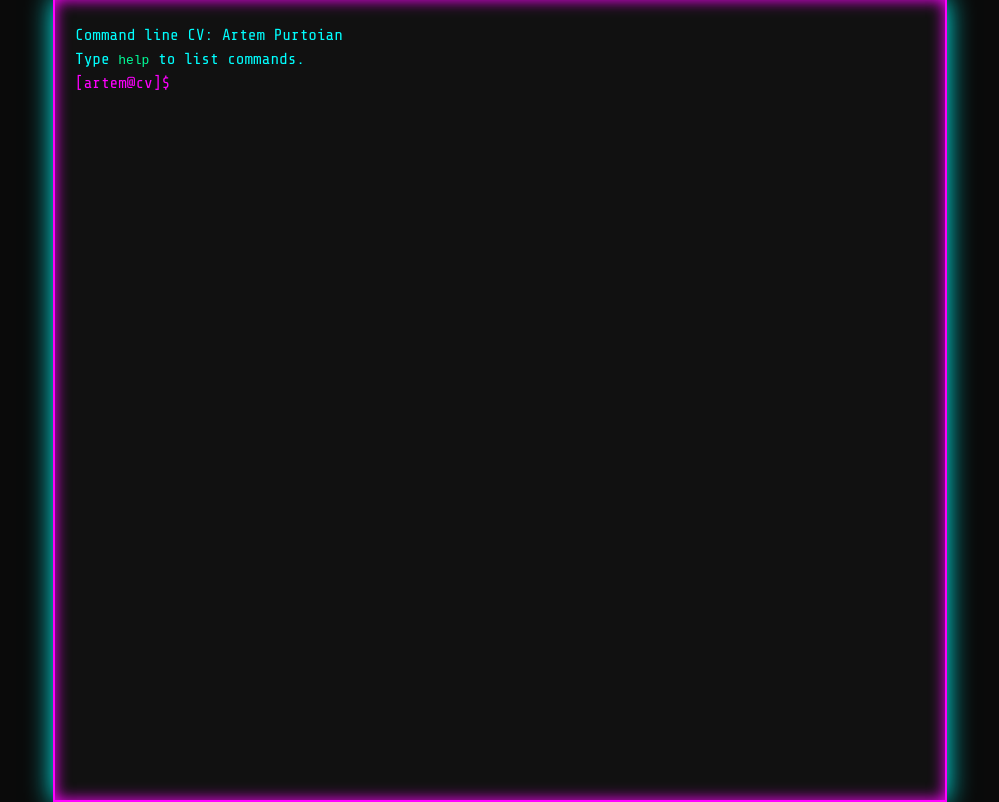
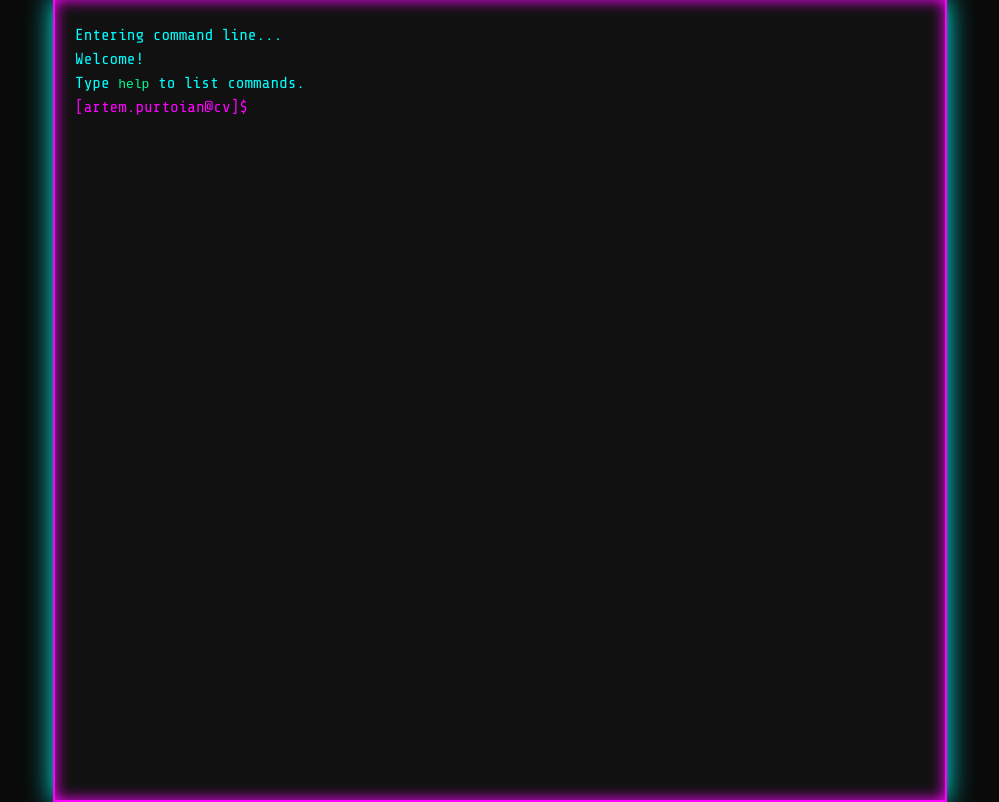
Before and after one commit to ArtemPurtoian/ArtemPurtoian.github.io, a plain HTML site: page index.html in a window 1280 px wide. Shown: the whole page, without its empty margins (140-1139 px from the left). Drawn offline with nearby package versions, Linux system fonts and the light colour scheme.

Commit message:
refactoring

```diff
--- a/index.html
+++ b/index.html
@@ -2,18 +2,19 @@
 <html lang="en">
 <head>
   <meta charset="UTF-8" />
-  <title>Command line CV - Artem Purtoian</title>
+  <title>Command Line Interface CV - Artem Purtoian</title>
   <meta name="viewport" content="width=device-width, initial-scale=1.0" />
   <link rel="stylesheet" href="style.css">
   <style>@import url('https://fonts.googleapis.com/css2?family=Share+Tech+Mono&display=swap');</style>
 </head>
 <body>
   <div class="terminal" id="terminal">
-    <div class="output">Command line CV: Artem Purtoian</div>
-    <div class="output">Type <code>help</code> to list commands.</div>
-    <div class="line">
-      <span class="prompt">[artem@cv]$&nbsp;</span>
-      <input type="text" class="input" autofocus id="input">
+    <div id="history">
+      </div>
+
+    <div class="line" id="input-line" style="display: none;">
+      <span class="prompt">[artem.purtoian@cv]$&nbsp;</span>
+      <input type="text" class="input" autofocus id="input" autocomplete="off" spellcheck="false">
     </div>
   </div>
   <script src="script.js"></script>
--- a/script.js
+++ b/script.js
@@ -1,108 +1,183 @@
+// DOM Element References
 const input = document.getElementById('input');
 const terminal = document.getElementById('terminal');
+const inputLine = document.getElementById('input-line');
+const historyContainer = document.getElementById('history');
 
+// Helper function to create a delay (in milliseconds) using Promises
+const delay = (ms) => new Promise(resolve => setTimeout(resolve, ms));
+
+/**
+ * Simulates a terminal boot sequence with an animated ellipsis
+ */
+async function runBootSequence() {
+  // Создаем элемент для текста загрузки
+  const loaderDiv = document.createElement('div');
+  loaderDiv.className = 'output';
+  loaderDiv.textContent = 'Entering command line';
+  historyContainer.appendChild(loaderDiv);
+
+  // Append 3 dots sequentially with a 300ms delay between each
+  for (let i = 0; i < 3; i++) {
+    await delay(300);
+    loaderDiv.textContent += '.';
+  }
+
+  // Short pause after the final dot for a smoother visual transition
+  await delay(300);
+
+  // Render the initial welcome messages
+  addLine("Welcome!");
+  addLine('Type <code>help</code> to list commands.');
+
+  // Reveal the command line prompt and transfer focus to the input field
+  inputLine.style.display = 'flex';
+  input.focus();
+}
+
+// Initialize the boot sequence immediately upon script load
+runBootSequence();
+
+// Command history tracking
+const commandHistory = [];
+let historyIndex = -1;
+
+// Command registry containing data arrays for terminal output
 const commands = {
   help: [
     "Available commands:",
-    "about       - Short summary",
+    "info        - Short summary",
     "exp         - Work history",
-    "skill       - Tech stack",
+    "skills      - Tech stack",
     "edu         - Education",
     "cert        - Certifications",
-    "contact     - How to reach me",
-    "clear       - Clear screen"
+    "contact     - Contact me",
+    "clear       - Clear terminal"
   ],
-  about: [
-    "Experienced QA Engineer skilled in Web, API, DB, and Cloud testing,",
-    "with a good understanding of automation tools.",
-    "Clear communicator who works effectively in international teams."
+  info: [
+    "QA Engineer with overall <b>5 years</b> of experience in the following domains:",
+    "<li>E-commerce</li>",
+    "<li>Telecom</li>",
+    "<li>Healthcare/MedTech</li>",
+    "With solid knowledge of QA and test automation processes.",
+    "Confident in evaluating AI LLM outputs."
   ],
   exp: [
-    "- GlobalLogic - Associate Test Engineer, Quality Assurance:",
-    "   Healthcare/MedTech, SaMD - One of the world's largest medical equipment manufacturers.",
-    "   Desktop applications, embedded medical systems and devices, Cloud services.",
-    "- AB Soft - Manual QA Engineer:",
-    "   Telecom, E-commerce - International enterprise cloud-based IP telephony (VoIP) providers.",
-    "   Websites, mobile, desktop and web applications."
+    "<b>GlobalLogic</b> — Test Engineer, QA — Healthcare / MedTech:",
+    "Embedded / Desktop / Cloud – US largest medical equipment manufacturer",
+    "<li>analyzing software requirements and design specifications, implementing traceability matrixes</li>",
+    "<li>collaborating with BAs to translate regulatory requirements into testable technical specifications</li>",
+    "<li>creating, reviewing and approving test documentation; reporting defects and verifying fixes</li>",
+    "<li>performing code inspections, functional, API, integration, and regression testing</li>",
+    "<li>implementing environment maintenance scripts, API and DB test automation with Python</li>",
+    "<li>BLE embedded devices setup and testing, sniffing traffic packets",
+    "<b>Achievements:</b>",
+    "<li>reduced regression time by <b>70%</b>, implementing a Risk-based approach for regulated medical devices</li>",
+    "<br>",
+    "<b>AB Soft</b> — Manual QA Engineer — Telecom / E-commerce:",
+    "Web / Mobile / Desktop – world leader in enterprise cloud VoIP solutions",
+    "<li>performed static analysis, functional, UI, API, integration, and regression testing</li>",
+    "<li>performed Defect Escape Analysis and post-release verifications</li>",
+    "<li>validated integrations between web, desktop, and SIP devices</li>",
+    "<li>analyzed Kibana and Linux server logs</li>",
+    "<b>Achievements:</b>",
+    "<li>developed a unified Postman collection for a team of <b>30+ engineers</b>, accelerating API testing for 3 core products;</li>",
+    "<li>redesigned <b>2000+ test cases</b></li>"
   ],
-  skill: [
-    "- Postman, BurpSuite - RESTful API testing.",
-    "- SQL - data manipulation, data types definition, database design, backup, creating triggers,",
-    "  views, stored procedures. Familiar with SQL functions, operators, constraints and keys (MySQL,",
-    "  Oracle SQL Developer).",
-    "- NoSQL - MongoDB.",
-    "- Linux - CLI, logs analysis.",
-    "- Cloud & integrations - AWS (Lambda, S3, CloudWatch), Kafka (Producers, Consumers, Topics).",
-    "- Android SDK - basic adb commands, Android Studio emulators.",
-    "- Programming languages - Python - primary for automation, Ruby, basic JavaScript.",
-    "- Test Automation - Pytest, Playwright, Robot, RSpec, Watir - able to maintain and extend existing",
-    "  frameworks with functional and regression scripts.",
-    "- Version control & CI/CD - Git, GitHub, GitLab; familiar with triggers, pipelines, builds.",
-    "- Project/defect management - Jira."
-],
+  skills: [
+    "<li><b>Testing:</b> Static, Code Inspections, Functional, Integration, Risk-based, Regression</li>",
+    "<li><b>API:</b> Web – REST, GraphQL, Websockets; Embedded – BLE</li>",
+    "<li><b>Healthcare compliance standards:</b> HIPAA, familiar with FHIR, HL7</li>",
+    "<li><b>Databases:</b> Relational (MySQL, Oracle SQL Developer); NoSQL (MongoDB)</li>",
+    "<li><b>SQL:</b> data manipulation and definition, DB design and backup</li>",
+    "<li><b>Cloud & Integrations:</b> AWS (Lambda, S3, CloudWatch), Kafka</li>",
+    "<li><b>Mobile testing:</b> ADB, Android Studio emulators, iOS real devices</li>",
+    "<li><b>Programming languages:</b> Python</li>",
+    "<li><b>Test Automation:</b> Pytest, Playwright, Robot</li>",
+    "<li><b>AI LLMs:</b> confident in validating outputs for business needs (Gemini, ChatGPT)</li>",
+    "<li><b>Version control & CI:</b> Git, TeamCity</li>"
+  ],
   edu: [
-    "Odesa State Academy of Civil Engineering and Architecture: B.Sc. Construction (2014)",
-    "Saint George Theological University: Philosophy, Theology, Exegesis, Hermeneutics (2017)"
+    "<li>Odesa State Academy of Civil Engineering and Architecture: B.Sc. Construction (2014)</li>",
+    "<li>Saint George Theological University: Philosophy, Theology, Exegesis, Hermeneutics (2017)</li>"
   ],
   cert: [
-    '<span>Hillel IT School - </span><a href="https://certificate.ithillel.ua/view/66226705" target="_blank">>> QA Manual (2021) <<</a>',
-    '<span>Hillel IT School - </span><a href="https://certificate.ithillel.ua/view/47096727" target="_blank">>> QA Automation Python (2023) <<</a>',
-    '<span>W3Schools - </span><a href="https://verify.w3schools.com/1P1MHB80Z7" target="_blank">>> SQL Developer (2024) <<</a>'
+    '<li><a href="https://certificate.ithillel.ua/view/66226705" target="_blank">>> QA Manual (2021) <<</a><span> Hillel IT School</span></li>',
+    '<li><a href="https://certificate.ithillel.ua/view/47096727" target="_blank">>> QA Automation Python (2023) <<</a><span> Hillel IT School</span></li>',
+    '<li><a href="https://verify.w3schools.com/1P1MHB80Z7" target="_blank">>> SQL Developer (2024) <<</a><span> W3Schools</span></li>'
   ],
   contact: [
-    '<span>Email: </span><a href="mailto:artemios.od@gmail.com" target="_blank">artemios.od@gmail.com</a>',
-    '<span>LinkedIn: </span><a href="https://linkedin.com/in/artem-purtoian" target="_blank">Artem Purtoian</a>',
-    '<span>GitHub: </span><a href="https://github.com/ArtemPurtoian?tab=repositories" target="_blank">ArtemPurtoian</a>'
+    '<li><span>Email: </span><a href="mailto:artemios.od@gmail.com" target="_blank">artemios.od@gmail.com</a></li>',
+    '<li><span>LinkedIn: </span><a href="https://linkedin.com/in/artem-purtoian" target="_blank">Artem Purtoian</a></li>',
+    '<li><span>GitHub: </span><a href="https://github.com/ArtemPurtoian?tab=repositories" target="_blank">ArtemPurtoian</a></li>'
   ],
 };
 
-input.addEventListener('keydown', handleInputKeydown);
+// Global click event to restore focus to the input field whenever the terminal area is clicked
+terminal.addEventListener('click', () => input.focus());
 
-function handleInputKeydown(event) {
+// Keydown event listener handling input submission and history navigation
+input.addEventListener('keydown', (event) => {
   if (event.key === 'Enter') {
-	  const command = event.target.value.trim();
-	if (command) {
-	  addLine(`[artem@cv]$ ${command}`);
-	  runCommand(command);
-	  event.target.value = '';
-	  scrollToBottom();
-	}
+    const rawInput = event.target.value;
+    const command = rawInput.trim().toLowerCase();
+
+    if (rawInput.trim()) {
+      // Echo the executed command back to the terminal layout, preserving original case
+      addLine(`[artem.purtoian@cv]$ ${rawInput}`, 'prompt-echo');
+
+      // Append the command to tracking arrays and reset the history traversal pointer
+      commandHistory.push(rawInput.trim());
+      historyIndex = commandHistory.length;
+
+      runCommand(command);
+    }
+
+    // Reset input state and enforce bottom alignment scrolling
+    event.target.value = '';
+    scrollToBottom();
+  }
+  // Navigate history backwards (Arrow Up)
+  else if (event.key === 'ArrowUp') {
+    event.preventDefault();
+    if (historyIndex > 0) {
+      historyIndex--;
+      event.target.value = commandHistory[historyIndex];
+    }
+  }
+  // Navigate history forwards (Arrow Down)
+  else if (event.key === 'ArrowDown') {
+    event.preventDefault();
+    if (historyIndex < commandHistory.length - 1) {
+      historyIndex++;
+      event.target.value = commandHistory[historyIndex];
+    } else {
+      historyIndex = commandHistory.length;
+      event.target.value = ''; // Reset to blank input if passing the latest entry
+    }
+  }
+});
+
+// Router evaluating and rendering command outputs
+function runCommand(cmd) {
+  if (cmd === 'clear') {
+    historyContainer.innerHTML = '';
+  } else if (commands[cmd]) {
+    commands[cmd].forEach(line => addLine(line));
+  } else {
+    addLine(`${cmd} - command not found. Type <code>help</code> for available commands.`);
   }
 }
 
-function runCommand(cmd) {
-  if (cmd === 'clear') {
-    resetTerminal();
-  } else if (commands[cmd]) {
-    commands[cmd].forEach(line => addLine(line));
-  } else {
-    addLine(`Command not found: ${cmd}`);
-  }
+// Appends a new text element into the historical container block
+function addLine(text, customClass = '') {
+  const div = document.createElement('div');
+  div.className = `output ${customClass}`;
+  div.innerHTML = text;
+  historyContainer.appendChild(div);
 }
 
-function addLine(text) {
-  const div = document.createElement('div');
-  div.className = 'output';
-  div.innerHTML = text;
-  terminal.insertBefore(div, terminal.querySelector('.line'));
-}
-
+// Forces the terminal scrolling wrapper layout down to the absolute bottom line
 function scrollToBottom() {
   terminal.scrollTop = terminal.scrollHeight;
 }
-
-function resetTerminal() {
-  terminal.innerHTML = `
-	<div class="output">Command line CV: Artem Purtoian</div>
-	<div class="output">Type <code>help</code> to list commands.</div>
-	<div class="line">
-	  <span class="prompt">[artem@cv]$&nbsp;</span>
-	  <input type="text" class="input" autofocus id="input">
-	</div>
-  `;
-
-  const newInput = document.getElementById('input');
-  newInput.addEventListener('keydown', handleInputKeydown);
-  newInput.focus();
-  input = newInput;
-}
```
Also changed, not shown: style.css (+10 -0 lines).
